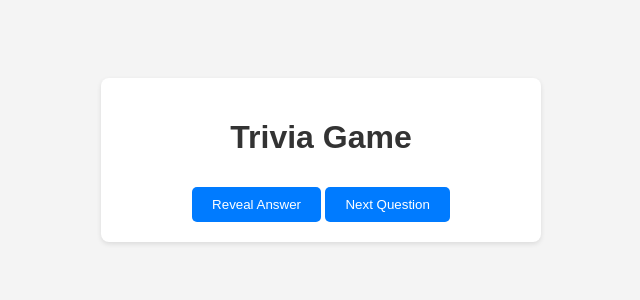
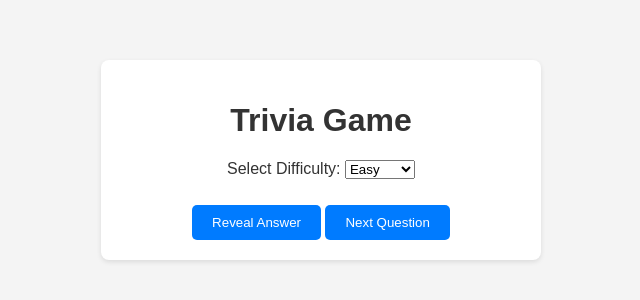
Before and after one commit to farah7566/trivia-app, a website: page public/index.html in a window 1280 px wide. Shown: the part 240-540 px from the top of the page, without its empty margins (319-959 px from the left). Drawn offline with Linux system fonts and the light colour scheme; no server answers.

Commit message:
difficulty commit

```diff
--- a/public/index.html
+++ b/public/index.html
@@ -11,7 +11,7 @@
     <h1>Trivia Game</h1>
 
     <!-- Difficulty Level Selection -->
-    <div id="difficulty-container" class="hidden">
+    <div id="difficulty-container">
 
       <label for="difficulty">Select Difficulty: </label>
       <select id="difficulty">
--- a/public/script.js
+++ b/public/script.js
@@ -17,11 +17,13 @@ async function fetchQuestions(difficulty) {
     triviaQuestions = await response.json();
     currentQuestionIndex = 0; // Reset to first question
     displayQuestion();
+
+    // Make the difficulty container visible
+    difficultyContainer.classList.remove("hidden");
   } catch (error) {
     console.error("Error fetching trivia questions:", error);
   }
 }
-
 // Display the current question
 function displayQuestion() {
   const question = triviaQuestions[currentQuestionIndex];
```
